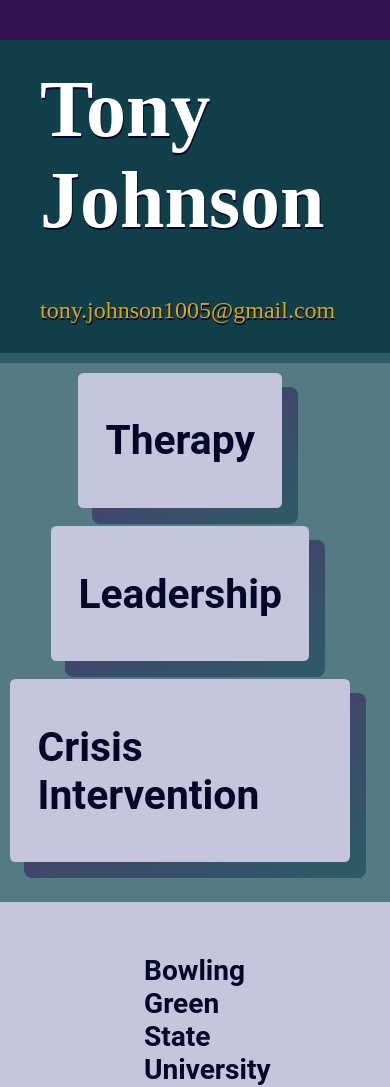
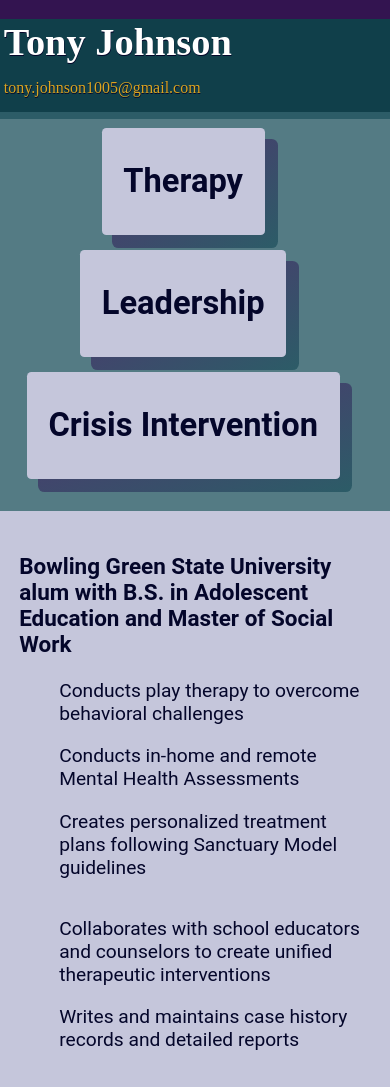
Before and after one commit to Raymi306/personal-site-tony-johnson, a website built with webpack: page src/index.html in a window 390 px wide. Shown: the top 1087 px of the page. Built offline with nearby package versions, Linux system fonts and the light colour scheme.

Commit message:
Mobile display improvements

```diff
--- a/src/style.css
+++ b/src/style.css
@@ -26,6 +26,8 @@ body {
 	color: var(--blue-5);
 	height: 100%;
 	min-height: 100%;
+	max-width: 100%;
+	overflow: scroll;
 }
 
 h1 {
@@ -39,6 +41,7 @@ h1 {
 	padding: 0.5em 0 0 0;
 	font-family: "Roboto Slab", serif;
 	font-size: 5em;
+	line-height: 1em;
 	background: var(--purple-2);
 }
 
@@ -95,10 +98,35 @@ li {
 }
 
 @media (max-width: 700px) {
+	body {
+		font-size: 0.8rem;
+	}
+	.header {
+		margin: 0;
+		font-size: 3em;
+	}
+	.header-inner {
+		padding: 0.1em;
+	}
+	.email {
+		font-size: 1rem;
+	}
+
 	.card-decoration {
 		margin: 0.5em;
 	}
 	.cards {
 		margin: 1em;
 	}
+	li {
+		list-style-type: none;
+		margin-bottom: 1em;
+	}
+	ul {
+		margin: 0;
+		margin-bottom: 2em;
+	}
+	.body {
+		padding: 1em;
+	}
 }
```
